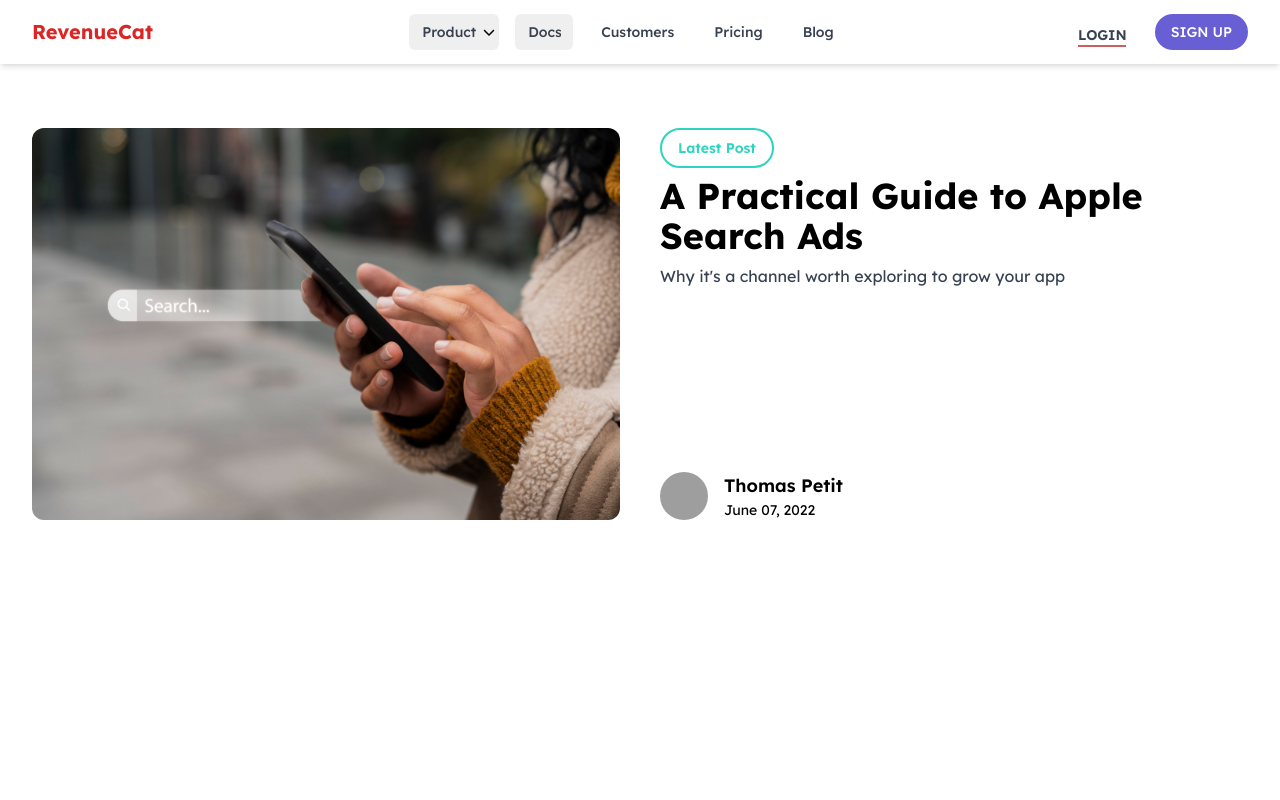
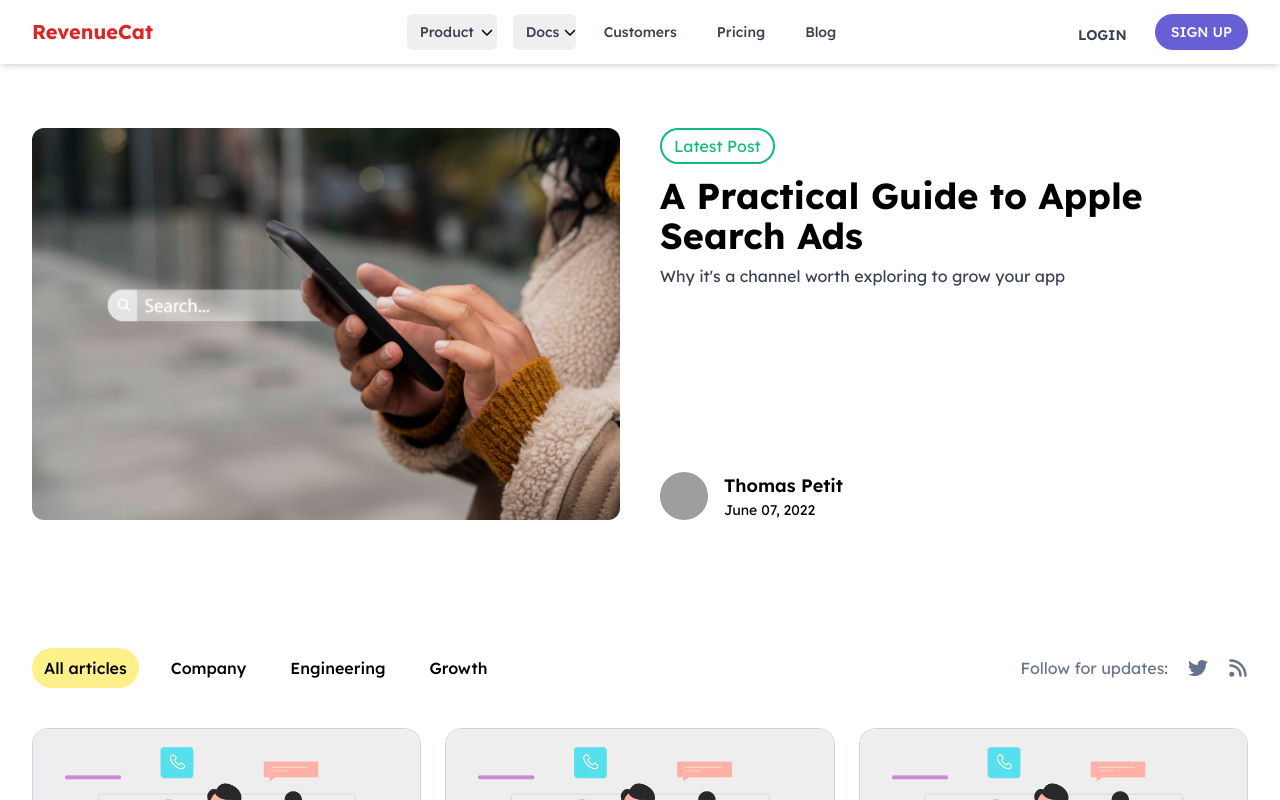
Before and after one commit to faysal725/aeonaxy, a React (Create React App) app: page / in a window 1280 px wide. Built offline with nearby package versions, Linux system fonts and the light colour scheme; grey boxes are pictures that could not be loaded.

Commit message:
BlogPost component modified

```diff
--- a/src/App.js
+++ b/src/App.js
@@ -1,13 +1,32 @@
-import logo from './logo.svg';
-import './App.css';
-import Navbar from './components/Navbar';
-import BlogPost from './components/BlogPost';
+import logo from "./logo.svg";
+import "./App.css";
+import Navbar from "./components/Navbar";
+import BlogPost from "./components/BlogPost";
+import BlogSection from "./components/sections/BlogSection";
 
 function App() {
   return (
     <div className="h-screen overflow-y-auto flex flex-col ">
       <Navbar />
-      <BlogPost imgSrc="/blogpost/appleSearch.jpg"/>
+      <BlogPost
+        imgSrc="/blogpost/appleSearch.jpg"
+        type="Latest Post"
+        title="A Practical Guide to Apple Search Ads"
+        description="Why it's a channel worth exploring to grow your app"
+        avatarImg="/avatar/Ellipse.png"
+        name="Thomas Petit"
+        created_at="June 07, 2022"
+      />
+      <BlogSection />
+      <BlogPost
+        imgSrc="/blogpost/appleSearch.jpg"
+        type="Engineering"
+        title="Introducing our Firebase Extension"
+        description="Firebase developers get plug and play in-app purchase infrastructure"
+        avatarImg="/avatar/Ellipse.png"
+        name="Francie Fernandes"
+        created_at="May 11, 2022"
+      />
     </div>
   );
 }
--- a/src/components/AvatarDetails.jsx
+++ b/src/components/AvatarDetails.jsx
@@ -4,6 +4,7 @@
   imgSrc = "/avatar/Ellipse.png",
   name = "Thomas Petit",
   created_at = "June 07, 2022",
+  classes="text-lg font-semibold"
 }) {
   return (
     <div className="flex items-center ">
@@ -13,7 +14,7 @@
         className="w-12 h-12 rounded-full"
       />
       <div className="ml-4">
-        <div className="text-lg font-semibold">{name}</div>
+        <div className={classes}>{name}</div>
         <div className="text-sm text-black">{created_at}</div>
       </div>
     </div>
--- a/src/components/BlogPost.jsx
+++ b/src/components/BlogPost.jsx
@@ -6,9 +6,9 @@
   type = "Latest Post",
   title = "A Practical Guide to Apple Search Ads",
   description = "Why it's a channel worth exploring to grow your app",
-  avatarImg="/avatar/Ellipse.png",
-  name="Thomas Petit",
-  created_at="June 07, 2022"
+  avatarImg = "/avatar/Ellipse.png",
+  name = "Thomas Petit",
+  created_at = "June 07, 2022",
 }) => {
   return (
     <main className="max-w-7xl mx-auto px-4 sm:px-6 lg:px-8 py-16 w-full grid grid-cols-1 md:grid-cols-2 gap-10">
@@ -16,10 +16,16 @@
         <img src={imgSrc} alt="" className="object-cover" />
       </section>
       <div className="flex flex-col">
-        <div className="text-teal-400 font-semibold mb-2 border-2 border-black w-fit p-2 px-4 border-teal-400 rounded-full text-sm">
+        <div
+          className={` font-base mr-2 border-2  px-3 py-1 rounded-full w-fit ${
+            type == "Company" ? "text-red-500 border-red-600" : ""
+          } ${type == "Growth" ? "text-green-500 border-green-600" : ""} ${
+            type == "Engineering" ? "text-indigo-500 border-indigo-600" : ""
+          } ${type == "Latest Post" ? "text-emerald-500 border-emerald-500" : ""}  `}
+        >
           {type}
         </div>
-        <h2 className="text-2xl lg:text-4xl font-bold mb-2">{title}</h2>
+        <h2 className="text-2xl lg:text-4xl font-bold mb-2 pt-3">{title}</h2>
         <p className="text-gray-700 mb-4">{description}</p>
         <div className=" mt-auto ">
           <AvatarDetails
--- /dev/null
+++ b/src/components/Card.jsx
@@ -0,0 +1,39 @@
+import React from "react";
+import AvatarDetails from "./AvatarDetails";
+
+export default function Card({ data }) {
+  return (
+    <div className="rounded-2xl overflow-hidden border border-slate-300">
+      <div>
+        <img src={data.imgSrc} alt="" className="object-contain" />
+      </div>
+      <div className="p-6">
+        <div className="flex items-center mb-4">
+          <div
+            className={` font-base mr-2 border  px-3 py-1 rounded-full ${
+              data.type == "Company" ? "text-red-500 border-red-600" : ""
+            } ${
+              data.type == "Growth" ? "text-green-500 border-green-600" : ""
+            } ${
+              data.type == "Engineering"
+                ? "text-indigo-500 border-indigo-600"
+                : ""
+            } `}
+          >
+            {data.type}
+          </div>
+        </div>
+        <h2 className="text-lg lg:text-xl font-bold mb-2">{data.title}</h2>
+        <p className="text-gray-700 mb-4">{data.description}</p>
+        <div className="pt-6">
+          <AvatarDetails
+            imgSrc={data.avatarImg}
+            name={data.name}
+            created_at={data.created_at}
+            classes="text-base font-semibold"
+          />
+        </div>
+      </div>
+    </div>
+  );
+}
--- /dev/null
+++ b/src/components/Filter.jsx
@@ -0,0 +1,31 @@
+import React, { useState } from "react";
+import { FontAwesomeIcon } from '@fortawesome/react-fontawesome'
+import { faCheckSquare } from "@fortawesome/free-regular-svg-icons";
+import { faTwitter } from "@fortawesome/free-brands-svg-icons";
+import { faRss } from "@fortawesome/free-solid-svg-icons";
+
+
+export default function Filter({ filters = [] }) {
+  const [currentFilter, setCurrentFilter] = useState(0);
+  return (
+    <section className="flex justify-between items-center pb-4 flex-wrap gap-5">
+      <ul className="flex gap-5 items-center flex-wrap">
+        {filters.map((filter, index) => (
+          <li
+            className={`font-medium  p-2 rounded-full text-base px-3 ${
+              index == currentFilter ? "bg-yellow-200" : ""
+            } cursor-pointer hover:bg-yellow-200 transition-all duration-150`}
+            onClick={() => setCurrentFilter(index)}
+          >
+            {filter}
+          </li>
+        ))}
+      </ul>
+      <div className="flex items-center gap-x-5">
+        <p className="text-base text-slate-500">Follow for updates: </p>
+        <FontAwesomeIcon icon={faTwitter} className=" h-5 w-5 text-slate-500 cursor-pointer" />
+        <FontAwesomeIcon icon={faRss} className=" h-5 w-5 text-slate-500 cursor-pointer" />
+      </div>
+    </section>
+  );
+}
--- a/src/components/Navbar.jsx
+++ b/src/components/Navbar.jsx
@@ -25,15 +25,22 @@
                     <option value="1">Product 1</option>
                     <option value="2">Product 2</option>
                   </select>
-                  <FontAwesomeIcon icon={faChevronDown} className="absolute top-3 right-1 h-3 w-3" />
+                  <FontAwesomeIcon icon={faChevronDown} className="absolute top-3 right-1 h-3 w-3 " />
                 </div>
 
-                <select
-                  href="#"
-                  className="text-gray-700 hover:text-gray-900 px-3 py-2 rounded-md text-sm font-medium outline-none nav-select"
-                >
-                  <option value="1">Docs</option>
-                </select>
+                <div className="relative group">
+                  <select
+                    href="#"
+                    className="text-gray-700 hover:text-gray-900 px-3 py-2 rounded-md text-sm font-medium outline-none nav-select "
+                  >
+                    <option value="0">Docs</option>
+                    <option value="1">Doc 1</option>
+                    <option value="2">Doc 2</option>
+                  </select>
+                  <FontAwesomeIcon icon={faChevronDown} className="absolute top-3 right-0 h-3 w-3 " />
+                </div>
+
+
                 <a
                   href="#"
                   className="text-gray-700 hover:text-gray-900 px-3 py-2 rounded-md text-sm font-medium"
@@ -56,14 +63,14 @@
             </div>
           </div>
           <div className="flex items-center">
-            <div className="flex flex-col items-center">
+            <div className="flex flex-col items-center group">
               <a
                 href="#"
                 className="text-gray-700 hover:text-gray-900 px-3 pt-2 rounded-md text-sm font-semibold"
               >
                 LOGIN
               </a>
-              <span className="h-0.5 w-12 border border-red-700/70"></span>
+              <span className="h-0.5 w-12 border border-red-700/70 group-hover:scale-100 scale-0 transition-all duration-200"></span>
             </div>
 
             <a
--- /dev/null
+++ b/src/components/sections/BlogSection.jsx
@@ -0,0 +1,77 @@
+import React, { useState } from "react";
+import Filter from "../Filter";
+import AvatarDetails from "../AvatarDetails";
+import Card from "../Card";
+
+export default function BlogSection() {
+  const filters = ["All articles", "Company", "Engineering", "Growth"];
+
+  const allBlogs = [
+    {
+      imgSrc: "/posts/post1.jpg",
+      type: "Company",
+      title: "Here at RevenueCat, Employees are Customers Too",
+      description: "Sharing app building ideas in our Employee App Club",
+      avatarImg: "/avatar/Ellipse.png",
+      name: "Thomas Petit",
+      created_at: "June 07, 2022",
+    },
+
+    {
+        imgSrc: "/posts/post1.jpg",
+        type: "Growth",
+        title: "App Store Optimization Guide for Subscription Apps",
+        description: "Learn how to boost your app's visibility and more",
+        avatarImg: "/avatar/Ellipse.png",
+        name: "Thomas Kriebernegg",
+        created_at: "May 30, 2022",
+      },
+      {
+        imgSrc: "/posts/post1.jpg",
+        type: "Engineering",
+        title: "Account deletion rules on the App Store",
+        description: "Everything you need to know about the new rule",
+        avatarImg: "/avatar/Ellipse.png",
+        name: "Corey Rabazinski</div>",
+        created_at: "May 26, 2022",
+      },
+      {
+        imgSrc: "/posts/post1.jpg",
+        type: "Company",
+        title: "Here at RevenueCat, Employees are Customers Too",
+        description: "Sharing app building ideas in our Employee App Club",
+        avatarImg: "/avatar/Ellipse.png",
+        name: "Thomas Petit",
+        created_at: "June 07, 2022",
+      },
+      {
+        imgSrc: "/posts/post1.jpg",
+        type: "Engineering",
+        title: "Here at RevenueCat, Employees are Customers Too",
+        description: "Sharing app building ideas in our Employee App Club",
+        avatarImg: "/avatar/Ellipse.png",
+        name: "Thomas Petit",
+        created_at: "June 07, 2022",
+      },
+      {
+        imgSrc: "/posts/post1.jpg",
+        type: "Engineering",
+        title: "Here at RevenueCat, Employees are Customers Too",
+        description: "Sharing app building ideas in our Employee App Club",
+        avatarImg: "/avatar/Ellipse.png",
+        name: "Thomas Petit",
+        created_at: "June 07, 2022",
+      },
+  ];
+  return (
+    <main className="max-w-7xl mx-auto px-4 sm:px-6 lg:px-8 py-16 w-full ">
+      <Filter filters={filters} />
+
+      <div className="grid grid-cols-1 md:grid-cols-2 lg:grid-cols-3 gap-6 pt-6">
+        {allBlogs.map((blog, index) => (
+        <Card data={blog} />
+        ))}
+      </div>
+    </main>
+  );
+}
```
Also changed, not shown: public/posts/post1.jpg (added).
